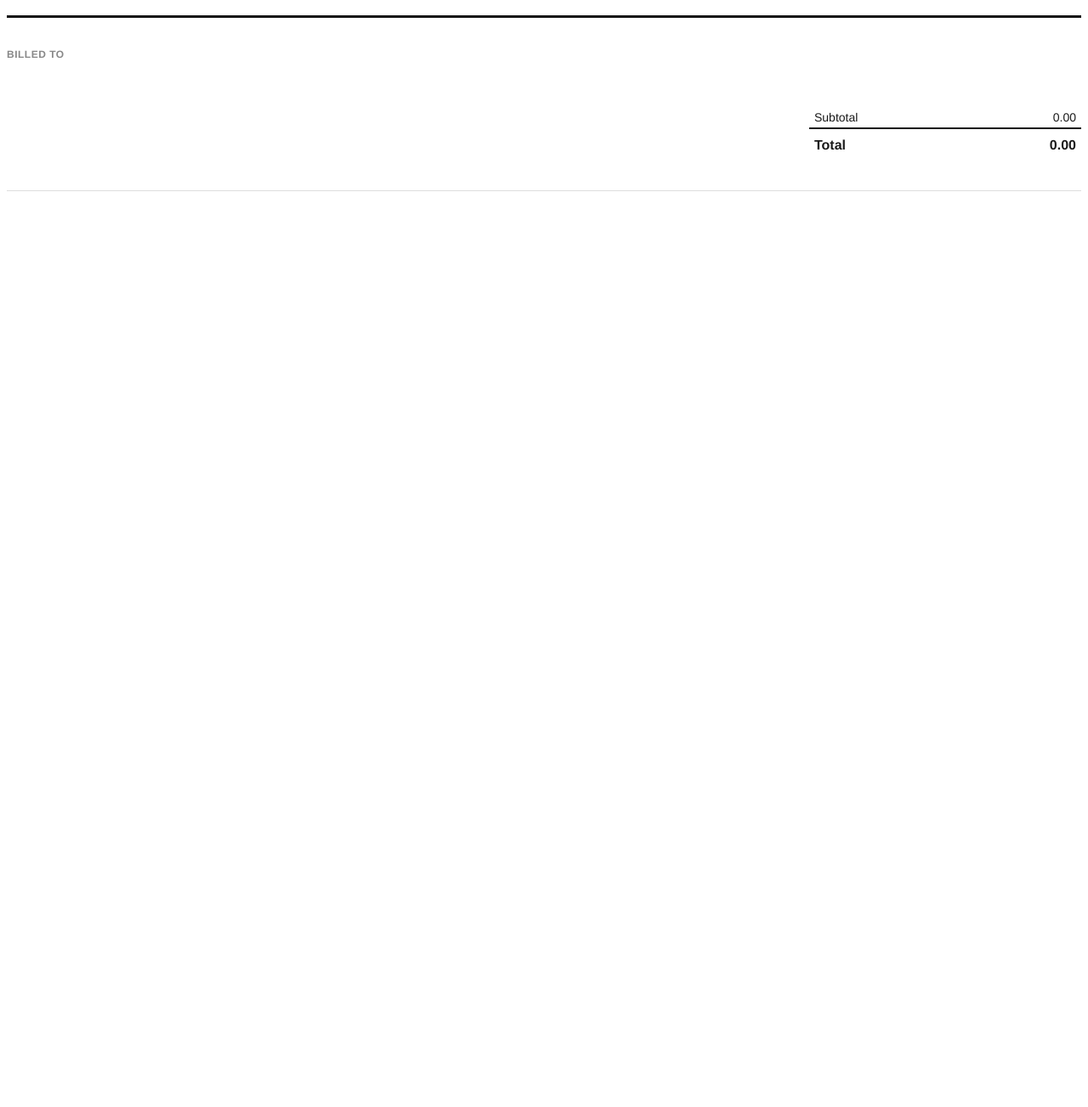
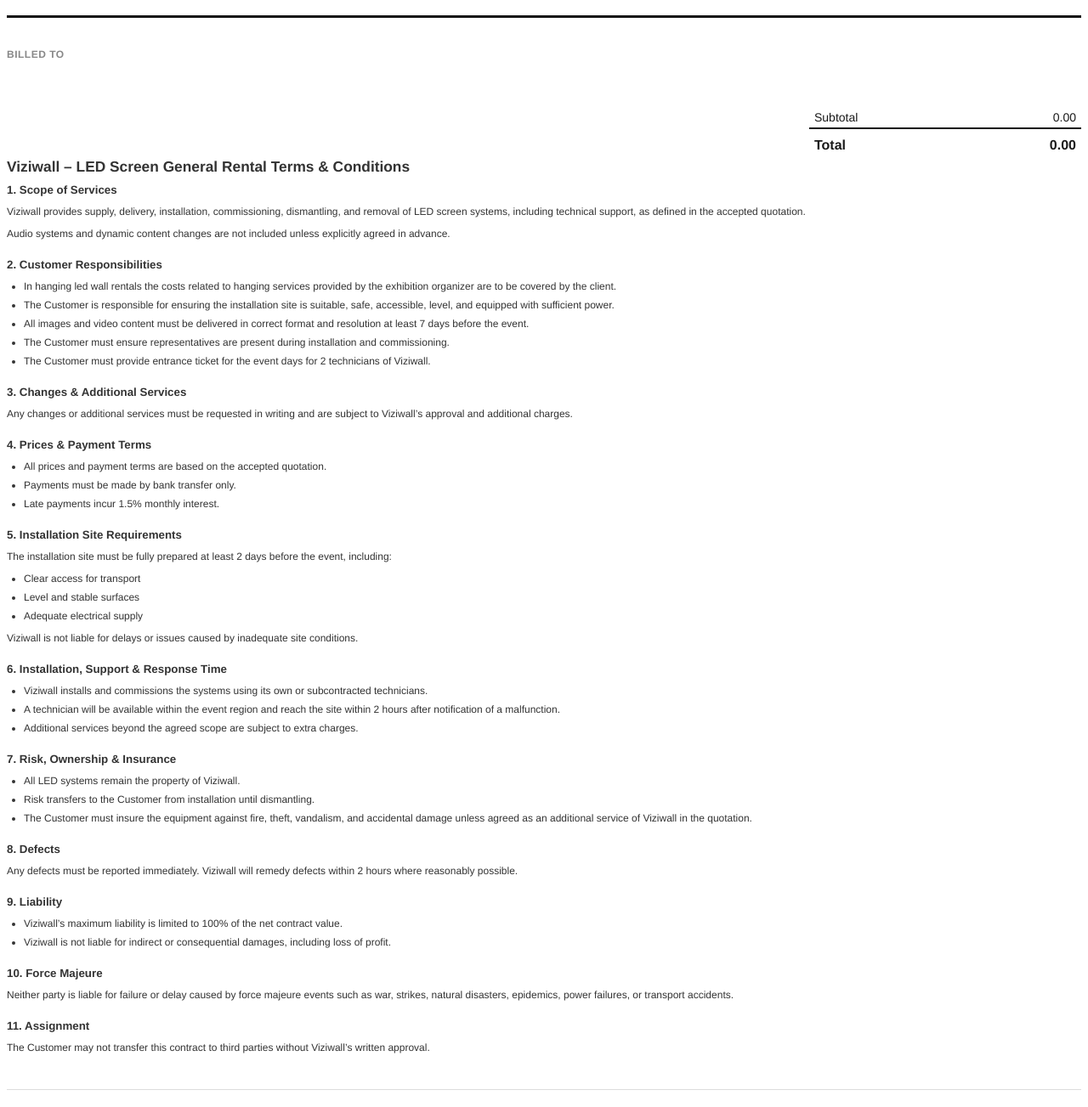
Before and after one commit to keselioglu/viziwall-quotes, a Python web app: template backend/app/templates/quotation.html in a window 1280 px wide. Shown: the part 53-1356 px from the top of the page at 85% size. Before the commit the page ends 278 px from the top, so only its background shows below. Run offline with Jinja, Linux system fonts and the light colour scheme; the template is opened without the code that fills it, so the values that code supplies are empty.

Commit message:
Append LED Screen General Rental Terms & Conditions to the quotation document
Adds the full 11-section terms text to the end of every quotation
View/PDF, starting on its own printed page (page-break-before) so it
doesn't run into the totals/notes. Not a separate in-app page — only
appears on the customer-facing document.

```diff
--- a/backend/app/templates/quotation.html
+++ b/backend/app/templates/quotation.html
@@ -28,6 +28,14 @@
     .notes { margin-top: 32px; font-size: 9.5pt; color: #444; }
     .notes h3 { font-size: 9pt; text-transform: uppercase; letter-spacing: 0.5px; color: #888; margin-bottom: 6px; }
     .footer { margin-top: 40px; padding-top: 12px; border-top: 1px solid #ddd; font-size: 8pt; color: #999; text-align: center; }
+    .terms { page-break-before: always; font-size: 9pt; color: #333; line-height: 1.5; }
+    .terms h2 { font-size: 13pt; margin: 0 0 4px; }
+    .terms .terms-subtitle { font-size: 9.5pt; color: #666; margin-bottom: 20px; }
+    .terms h3 { font-size: 10pt; margin: 18px 0 6px; }
+    .terms h3:first-of-type { margin-top: 0; }
+    .terms p { margin: 0 0 8px; }
+    .terms ul { margin: 0 0 8px; padding-left: 20px; }
+    .terms li { margin-bottom: 4px; }
 </style>
 </head>
 <body>
@@ -150,6 +158,71 @@
 </div>
 {% endif %}
 
+<div class="terms">
+    <h2>Viziwall &ndash; LED Screen General Rental Terms &amp; Conditions</h2>
+
+    <h3>1. Scope of Services</h3>
+    <p>Viziwall provides supply, delivery, installation, commissioning, dismantling, and removal of LED screen systems, including technical support, as defined in the accepted quotation.</p>
+    <p>Audio systems and dynamic content changes are not included unless explicitly agreed in advance.</p>
+
+    <h3>2. Customer Responsibilities</h3>
+    <ul>
+        <li>In hanging led wall rentals the costs related to hanging services provided by the exhibition organizer are to be covered by the client.</li>
+        <li>The Customer is responsible for ensuring the installation site is suitable, safe, accessible, level, and equipped with sufficient power.</li>
+        <li>All images and video content must be delivered in correct format and resolution at least 7 days before the event.</li>
+        <li>The Customer must ensure representatives are present during installation and commissioning.</li>
+        <li>The Customer must provide entrance ticket for the event days for 2 technicians of Viziwall.</li>
+    </ul>
+
+    <h3>3. Changes &amp; Additional Services</h3>
+    <p>Any changes or additional services must be requested in writing and are subject to Viziwall&rsquo;s approval and additional charges.</p>
+
+    <h3>4. Prices &amp; Payment Terms</h3>
+    <ul>
+        <li>All prices and payment terms are based on the accepted quotation.</li>
+        <li>Payments must be made by bank transfer only.</li>
+        <li>Late payments incur 1.5% monthly interest.</li>
+    </ul>
+
+    <h3>5. Installation Site Requirements</h3>
+    <p>The installation site must be fully prepared at least 2 days before the event, including:</p>
+    <ul>
+        <li>Clear access for transport</li>
+        <li>Level and stable surfaces</li>
+        <li>Adequate electrical supply</li>
+    </ul>
+    <p>Viziwall is not liable for delays or issues caused by inadequate site conditions.</p>
+
+    <h3>6. Installation, Support &amp; Response Time</h3>
+    <ul>
+        <li>Viziwall installs and commissions the systems using its own or subcontracted technicians.</li>
+        <li>A technician will be available within the event region and reach the site within 2 hours after notification of a malfunction.</li>
+        <li>Additional services beyond the agreed scope are subject to extra charges.</li>
+    </ul>
+
+    <h3>7. Risk, Ownership &amp; Insurance</h3>
+    <ul>
+        <li>All LED systems remain the property of Viziwall.</li>
+        <li>Risk transfers to the Customer from installation until dismantling.</li>
+        <li>The Customer must insure the equipment against fire, theft, vandalism, and accidental damage unless agreed as an additional service of Viziwall in the quotation.</li>
+    </ul>
+
+    <h3>8. Defects</h3>
+    <p>Any defects must be reported immediately. Viziwall will remedy defects within 2 hours where reasonably possible.</p>
+
+    <h3>9. Liability</h3>
+    <ul>
+        <li>Viziwall&rsquo;s maximum liability is limited to 100% of the net contract value.</li>
+        <li>Viziwall is not liable for indirect or consequential damages, including loss of profit.</li>
+    </ul>
+
+    <h3>10. Force Majeure</h3>
+    <p>Neither party is liable for failure or delay caused by force majeure events such as war, strikes, natural disasters, epidemics, power failures, or transport accidents.</p>
+
+    <h3>11. Assignment</h3>
+    <p>The Customer may not transfer this contract to third parties without Viziwall&rsquo;s written approval.</p>
+</div>
+
 <div class="footer">
     {{ company_name }}{% if company_email %} &middot; {{ company_email }}{% endif %}
 </div>
```
